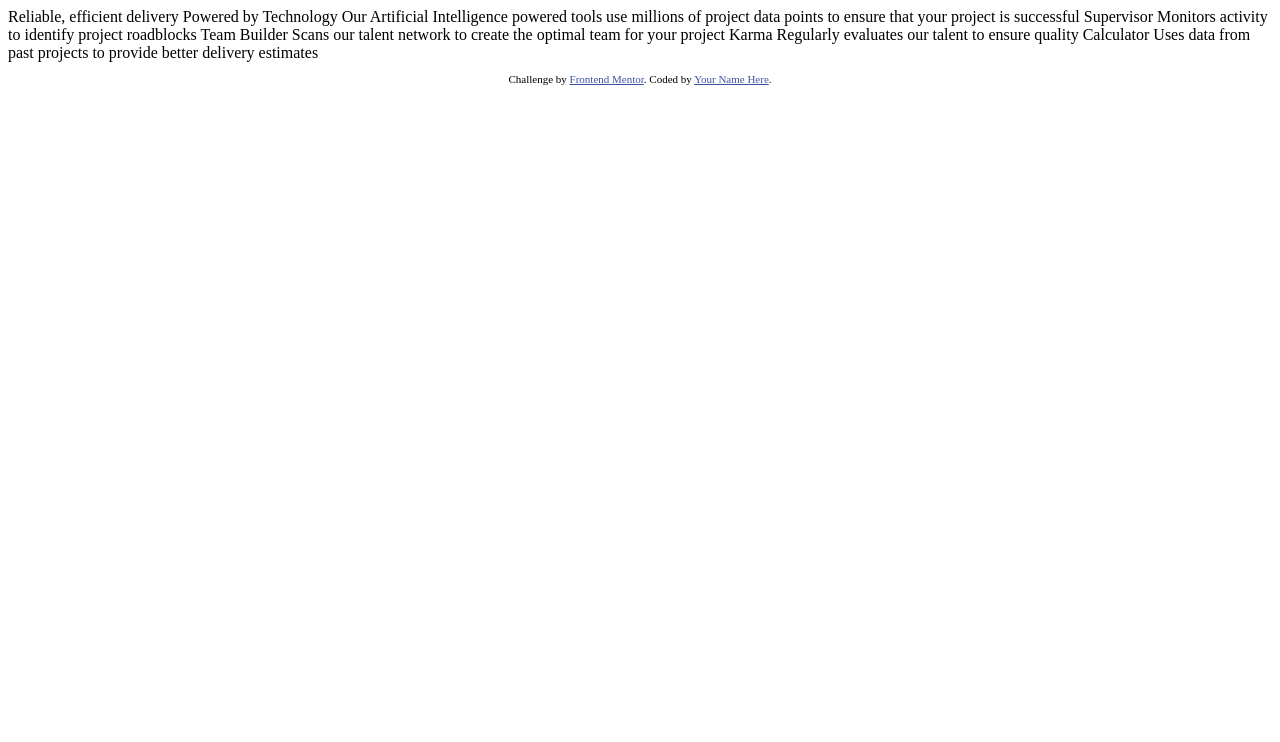
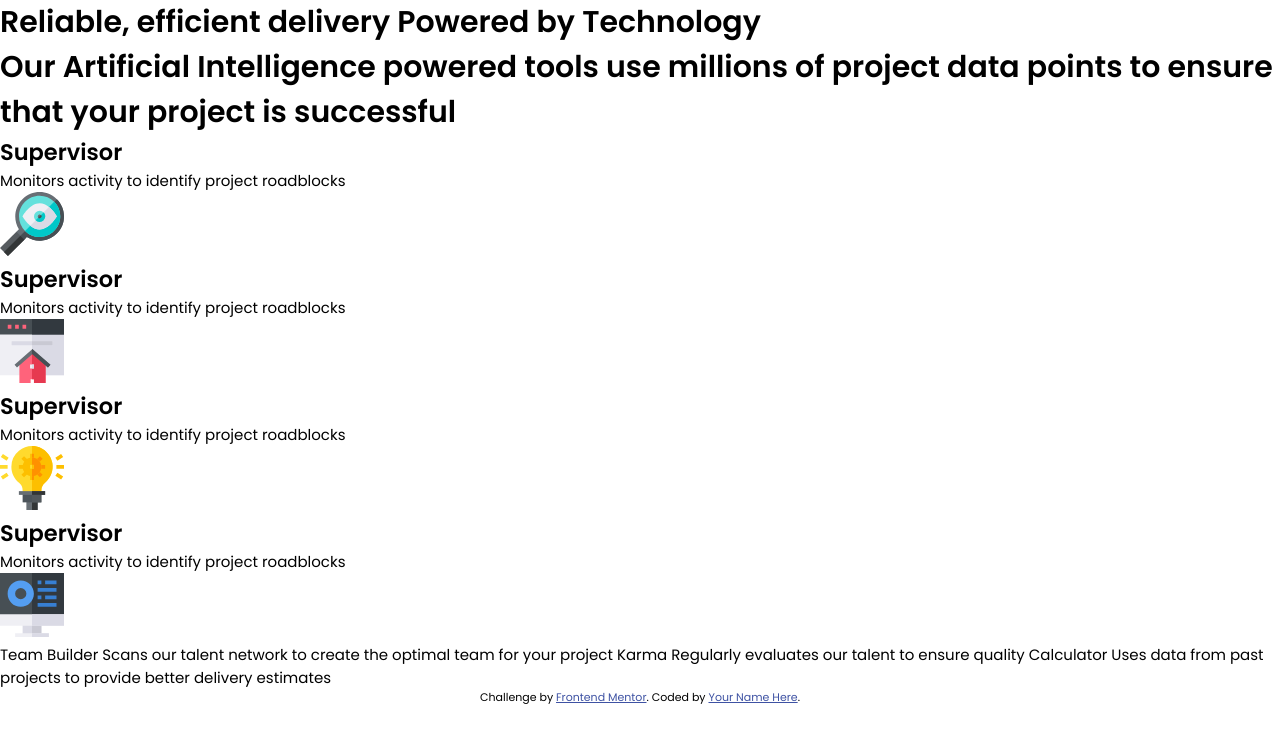
Before and after one commit to Arfirpo/four-card-feature-section-master, a plain HTML site: page index.html in a window 1280 px wide. Drawn offline with Linux system fonts and the light colour scheme.

Commit message:
html layout finished

```diff
--- a/index.html
+++ b/index.html
@@ -2,28 +2,54 @@
 <html lang="en">
 <head>
   <meta charset="UTF-8">
-  <meta name="viewport" content="width=device-width, initial-scale=1.0"> <!-- displays site properly based on user's device -->
-
+  <meta name="viewport" content="width=device-width, initial-scale=1.0">
   <link rel="icon" type="image/png" sizes="32x32" href="./images/favicon-32x32.png">
-
+  <link rel="stylesheet" href="style.css">
   <title>Frontend Mentor | Four card feature section</title>
-
-  <!-- Feel free to remove these styles or customise in your own stylesheet 👍 -->
-  <style>
-    .attribution { font-size: 11px; text-align: center; }
-    .attribution a { color: hsl(228, 45%, 44%); }
-  </style>
 </head>
 <body>
+  <header>
+    <h1>
+      <span class="main-title text-thin">
+        Reliable, efficient delivery
+      </span>
+      <span class="man-title text-bold">
+        Powered by Technology
+      </span>
+      <p class="subtitle text-light">
+        Our Artificial Intelligence powered tools use millions of project data points
+        to ensure that your project is successful
+      </p>
+    </h1>
+  </header>
+  <main>
+    <section class="cards">
+      <div class="card card--cyan card--left">
+        <h2 class="card-title">Supervisor</h2>
+        <p class="card__text">Monitors activity to identify project roadblocks</p>
+        <img src="./src/images/icon-supervisor.svg" alt="logo-supervisor" class="card-icon">
+      </div>
+      <div class="card card--red card--top">
+        <h2 class="card-title">Supervisor</h2>
+        <p class="card__text">Monitors activity to identify project roadblocks</p>
+        <img src="./src/images/icon-team-builder.svg" alt="logo-team-builder" class="card-icon">
+      </div>
+      <div class="card card--orange card--bottom">
+        <h2 class="card-title">Supervisor</h2>
+        <p class="card__text">Monitors activity to identify project roadblocks</p>
+        <img src="./src/images/icon-karma.svg" alt="logo-karma" class="card-icon">
+      </div>
+      <div class="card card--blue card--right">
+        <h2 class="card-title">Supervisor</h2>
+        <p class="card__text">Monitors activity to identify project roadblocks</p>
+        <img src="./src/images/icon-calculator.svg" alt="logo-calculator" class="card-icon">
+      </div>
 
-  Reliable, efficient delivery
-  Powered by Technology
+    </section>
+  </main>
 
-  Our Artificial Intelligence powered tools use millions of project data points
-  to ensure that your project is successful
 
-  Supervisor
-  Monitors activity to identify project roadblocks
+
 
   Team Builder
   Scans our talent network to create the optimal team for your project
@@ -35,6 +61,10 @@
   Uses data from past projects to provide better delivery estimates
 
 
+
+
+
+
   <footer>
     <p class="attribution">
       Challenge by <a href="https://www.frontendmentor.io?ref=challenge" target="_blank">Frontend Mentor</a>.
--- /dev/null
+++ b/src/style.css
@@ -0,0 +1,33 @@
+@import url('https://fonts.googleapis.com/css2?family=Poppins:wght@200;400;600&display=swap');
+
+:root {
+    --Red: hsl(0, 78%, 62%);
+    --Cyan: hsl(180, 62%, 55%);
+    --Orange: hsl(34, 64.5%, 29.8%);
+    --Blue: hsl(212, 86%, 64%);
+    --Very-Dark-Blue: hsl(234, 12%, 34%);
+    --Grayish-Blue: hsl(229, 6%, 66%);
+    --Very-Light-Gray: hsl(0, 0%, 98%);
+}
+
+*,
+*::after,
+*::before {
+    margin: 0;
+    padding: 0;
+    box-sizing: border-box;
+}
+
+body {
+    font-family: 'Poppins', sans-serif;
+    font-size: 15px;
+}
+
+.attribution {
+    font-size: 11px;
+    text-align: center;
+}
+
+.attribution a {
+    color: hsl(228, 45%, 44%);
+}
```
Also changed, not shown: src/images/favicon-32x32.png (renamed from images/favicon-32x32.png), src/images/icon-calculator.svg (renamed from images/icon-calculator.svg), src/images/icon-karma.svg (renamed from images/icon-karma.svg), src/images/icon-supervisor.svg (renamed from images/icon-supervisor.svg), src/images/icon-team-builder.svg (renamed from images/icon-team-builder.svg).
